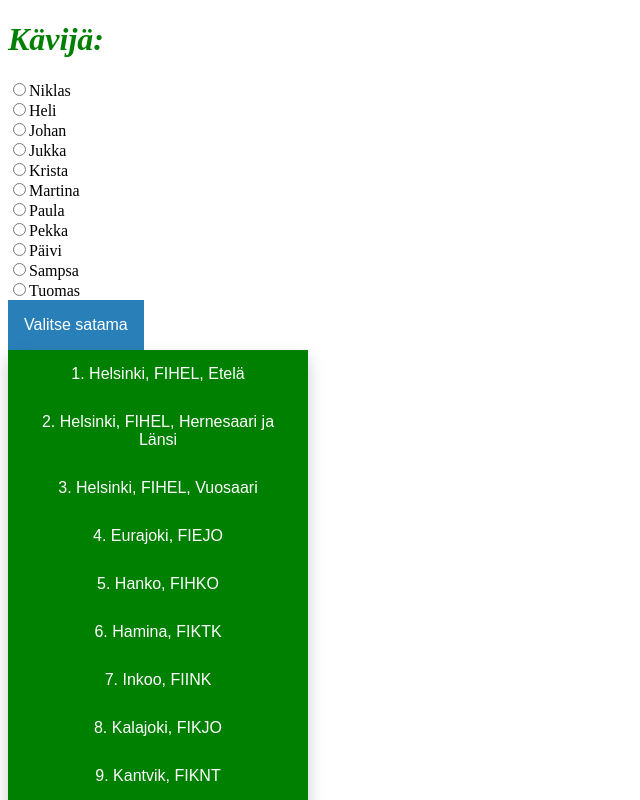
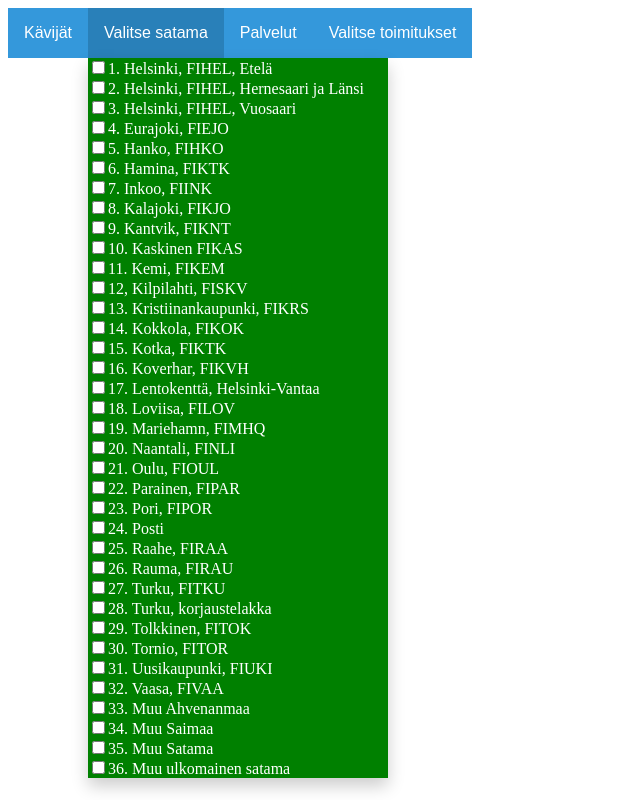
Before and after one commit to jheiska/MePa, a React (Create React App) app in the folder mepasovellus/: page / in a window 1280 px wide. Both pictures are taken after a click on the button "Valitse satama". Shown: the top 800 px of the page, without its empty margins (0-640 px from the left). Built offline with nearby package versions, Linux system fonts and the light colour scheme.

Commit message:
vihdoin checkboxit toimii

```diff
--- a/mepasovellus/src/App.js
+++ b/mepasovellus/src/App.js
@@ -1,5 +1,6 @@
 import React, { Component } from 'react';
 import './App.css'
+import Checkbox from './components/Checkbox'
 
 class App extends Component {
   constructor(props) {
@@ -66,18 +67,39 @@ class App extends Component {
       ],
       valittuPalvelu: null,
       toimitukset: [
-        {nimi: 'Lehdet', toimitettu: false},
-        {nimi: 'Vapaavahti tai muu MEPA-materiaali', toimitettu:false},
-        {nimi: 'Videot', toimitettu: false},
-        {nimi: 'Kirjat tilatut', toimitettu: false},
-        {nimi: 'Kirjastovaihto', toimitettu: false},
-        {nimi: 'Info tai muu tiedottaminen', toimitettu: false},
-        {nimi: 'Vierailu/tutustuminen', toimitettu: false},
-        {nimi: 'Treeni tai työhyvinvointipalvelu', toimitettu: false},
-      ],
-      valitutToimitukset: []
+        'Lehdet',
+        'Vapaavahti tai muu MEPA-materiaali',
+        'Videot',
+        'Kirjat tilatut',
+        'Kirjastovaihto',
+        'Info tai muu tiedottaminen',
+        'Vierailu/tutustuminen',
+        'Treeni tai työhyvinvointipalvelu'
+      ]
     }
   }
+
+  componentWillMount = () => {
+    this.selectedCheckboxes = new Set();
+  }
+
+  toggleCheckbox = (label) => {
+    if (this.selectedCheckboxes.has(label)) {
+      this.selectedCheckboxes.delete(label);
+    } else {
+      this.selectedCheckboxes.add(label);
+    }
+  }
+
+  luoCheckboxi = (label) => (
+    <Checkbox
+            label={label}
+            handleCheckboxChange={this.toggleCheckbox}
+            key={label}
+        />
+  )
+
+  luoCheckboxiLista = (lista) => lista.map(m => this.luoCheckboxi(m))
 
   vaihdaKavija = (e) => {
     this.setState({
@@ -97,66 +119,19 @@ class App extends Component {
     })
   }
 
-  vaihdaToimitukset = (e) => {
-    const vanhatToimitukset = this.state.toimitukset
-    console.log(vanhatToimitukset)
-    const checkBox = document.getElementById("toimitusBox")
-    console.log(checkBox)
-    const tsekattu = checkBox.checked
-    console.log(tsekattu)
-    const uudetToimitukset = vanhatToimitukset.map ((t) => {
-      if(t.nimi === e.target.value) {
-        t.nimi = t.nimi
-        t.toimitettu = tsekattu
-        console.log(t.nimi)
-        console.log(t.toimitettu)
-      } else {
-        t.nimi = t.nimi
-        t.toimitettu = t.toimitettu
-      }
-    })
-    this.setState({
-      valitutToimitukset: uudetToimitukset
-    })
-  }
+  render() {
 
-  render() {
-    const kavijat = () => this.state.kavijat.map ((k, index) =>
-    <div key={index}>
-      <input type="radio"
-        name="kavija" value={k}
-        onChange={this.vaihdaKavija}/>
-      {k}
-    </div>
-    )
-
-    const satamat = () => this.state.satamat.map (m =>
-      <button key={m}
-      className = "dropdown-button"
-      onClick={this.vaihdaSatama}
-      value={m} >
-      {m}
-      </button>
-    )
+    const avaaKavijat = () => {
+      document.getElementById("kavijoiden_valinta").classList.toggle("show")
+    }
 
     const avaaSatamat = () => {
       document.getElementById("sataman_valinta").classList.toggle("show")
     }
 
-    const palvelut = () => this.state.palvelut.map ((p, index) =>
-    <div key={index}>
-      <input type="radio"
-        name="palvelu" value={p}
-        onChange={this.vaihdaPalvelu}/>
-      {p}
-    </div>
-    )
-
-    const toimitukset = () => this.state.toimitukset.map ((t, index) =>
-    <div key={index}>
-      <p>{t.nimi}:  <input type="checkbox" value={t.nimi} id="toimitusBox" onChange={this.vaihdaToimitukset} /> </p>
-    </div>
-    )
+    const avaaPalvelut = () => {
+      document.getElementById("palveluiden_valinta").classList.toggle("show")
+    }
 
     const avaaToimitukset = () => {
       document.getElementById("toimitusten_valinta").classList.toggle("show")
@@ -164,30 +139,31 @@ class App extends Component {
 
     return (
       <div>
-        <form>
-          <h1>Kävijä:</h1>
-          <div>
-            {kavijat()}
+          <div className="dropdown">
+            <button onClick={() => avaaKavijat()} className="dropbtn">Kävijät</button>
+            <div id="kavijoiden_valinta" className="dropdown-content">
+              {this.luoCheckboxiLista(this.state.kavijat)}
+            </div>
           </div>
-        </form>
         <div className="dropdown">
           <button onClick={() => avaaSatamat()} className="dropbtn">Valitse satama</button>
           <div id="sataman_valinta" className="dropdown-content">
-            {satamat()}
+            {this.luoCheckboxiLista(this.state.satamat)}
           </div>
-        <form>
-          <h1>Palvelu:</h1>
-          <div>
-            {palvelut()}
+        </div>
+        <div className="dropdown">
+          <button onClick={() => avaaPalvelut()} className="dropbtn">Palvelut</button>
+          <div id="palveluiden_valinta" className="dropdown-content">
+            {this.luoCheckboxiLista(this.state.palvelut)}
           </div>
-        </form>
+        </div>
         <div className="dropdown">
           <button onClick={() => avaaToimitukset()} className="dropbtn">Valitse toimitukset</button>
           <div id="toimitusten_valinta" className="dropdown-content">
-            {toimitukset()}
+            {this.luoCheckboxiLista(this.state.toimitukset)}
           </div>
         </div>
-        </div>
+
       </div>
     )
   }
--- a/mepasovellus/src/components/Checkbox.js
+++ b/mepasovellus/src/components/Checkbox.js
@@ -1,62 +1,46 @@
-/**
-* www.devhamsters.com
-*/
+import React, { Component } from 'react';
 
-class Checkbox extends React.Component {
-    static propTypes = {
-      checked: React.PropTypes.bool,
-      disabled: React.PropTypes.bool,
-    }
-    static defaultProps = {
-      checked: false,
-      disabled: false,
-    }
-    constructor(props) {
-      super(props)
-      this.state = {
-        checked: props.checked,
-      }
+class Checkbox extends Component {
+  state = {
+    isChecked: false,
   }
 
-    _handleChange = () => {
-      this.setState({
-        checked: !this.state.checked,
-      })
+  toggleCheckboxChange = () => {
+    const { handleCheckboxChange, label } = this.props;
+
+    this.setState(({ isChecked }) => (
+      {
+        isChecked: !isChecked,
+      }
+    ));
+
+    handleCheckboxChange(label);
   }
 
   render() {
-      const { disabled } = this.props
-      const { checked } = this.state
+    const { label } = this.props;
+    const { isChecked } = this.state;
+
     return (
-        <div className="React__checkbox">
+      <div className="checkbox">
         <label>
           <input
             type="checkbox"
-              className="React__checkbox--input"
-              checked={checked}
-              disabled={disabled}
-              onChange={this._handleChange}
+            value={label}
+            checked={isChecked}
+            onChange={this.toggleCheckboxChange}
           />
-            <span
-              className="React__checkbox--span"
-            />
+
+          {label}
         </label>
       </div>
-      )
+    );
   }
 }
 /*
-  const App = (
-    <div className="App">
-      <Checkbox />
-      <Checkbox checked />
-      <Checkbox disabled />
-      <Checkbox checked disabled />
-    </div>
-  )
-
-  ReactDOM.render(
-    App,
-    document.getElementById('app')
-  )
+Checkbox.propTypes = {
+  label: PropTypes.string.isRequired,
+  handleCheckboxChange: PropTypes.func.isRequired,
+};
 */
+export default Checkbox;
```
Also changed, not shown: mepasovellus/src/components/DropdownValikko.js (+10 -0 lines), mepasovellus/src/components/Checkbox.css (added). Lines whose indentation alone changed are shown as unchanged.
